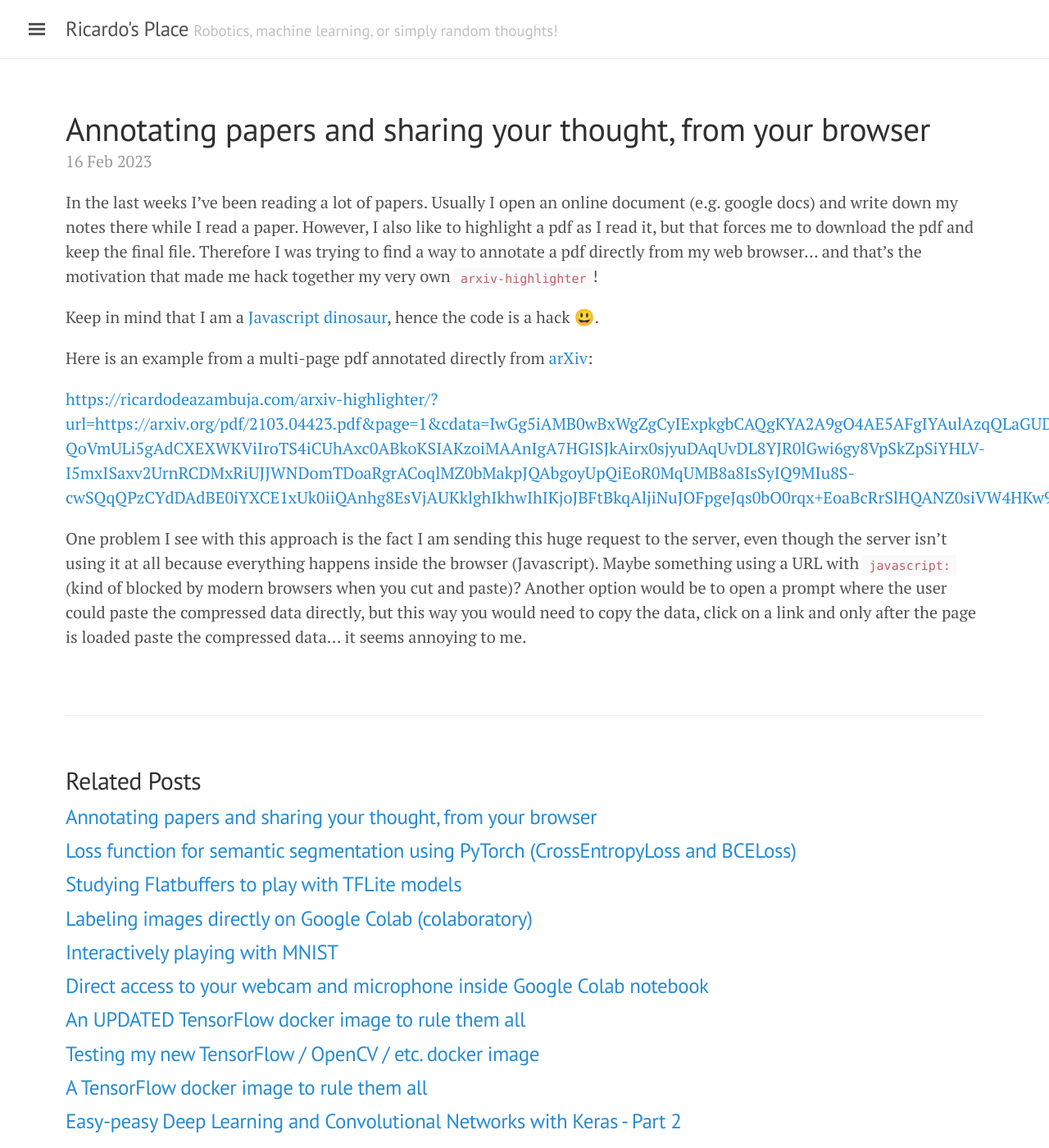
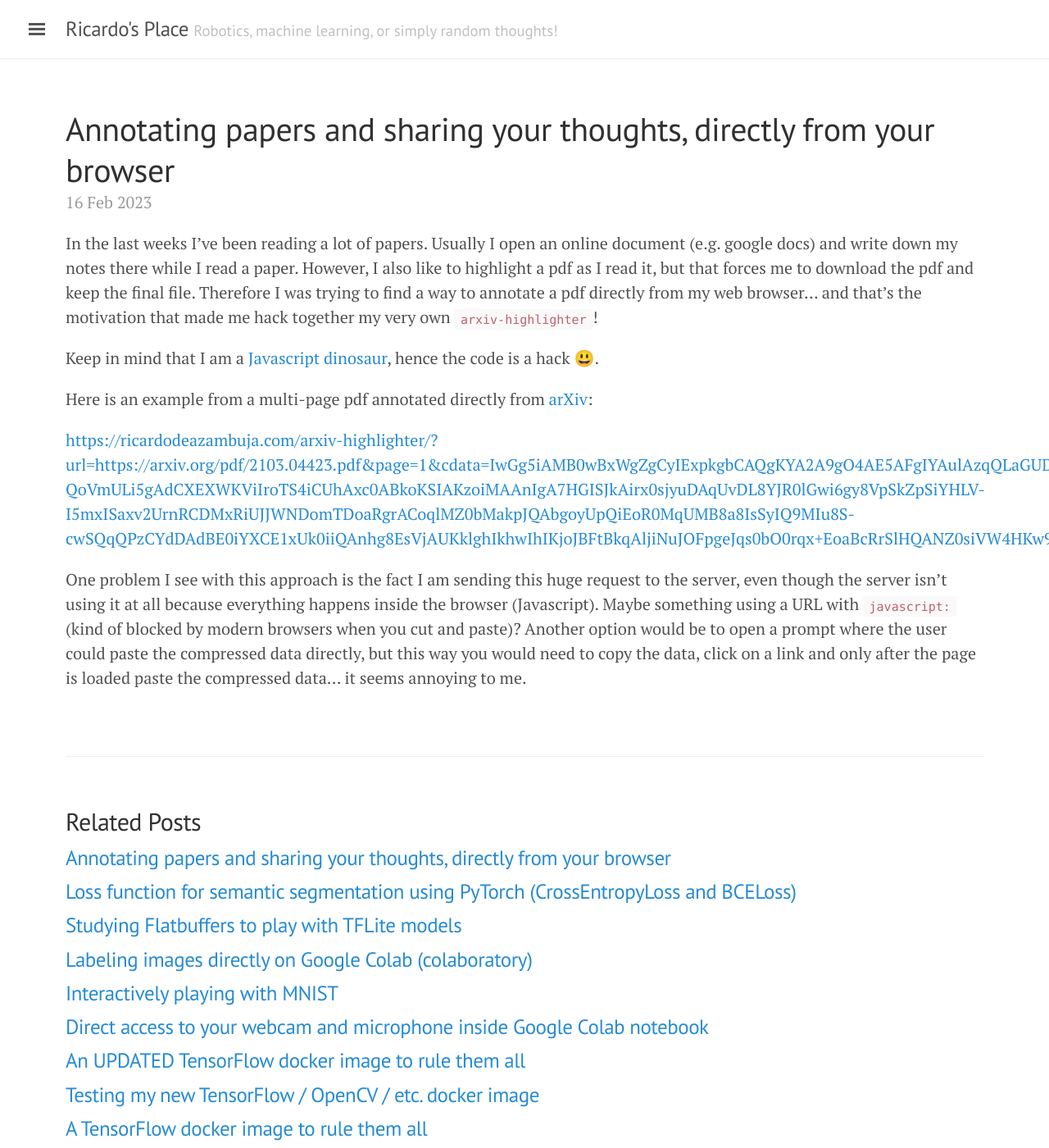
Before and after one commit to ricardodeazambuja/ricardodeazambuja.github.io, a Jekyll site: the page built from _posts/2023-02-16-arxiv-highlighter.md, in a window 1280 px wide and 1400 px high. Shown: the whole window at 82% size. Built offline with Jekyll 4.4.1, drawn with Linux system fonts in a browser that asks for light colours; emoji names are drawn with the system emoji font.

Commit message:
Fix typo...

```diff
--- a/_posts/2023-02-16-arxiv-highlighter.md
+++ b/_posts/2023-02-16-arxiv-highlighter.md
@@ -1,6 +1,6 @@
 ---
 layout: post
-title: Annotating papers and sharing your thought, from your browser
+title: Annotating papers and sharing your thoughts, directly from your browser
 category: deep_learning
 draft: true
 published: true
```
